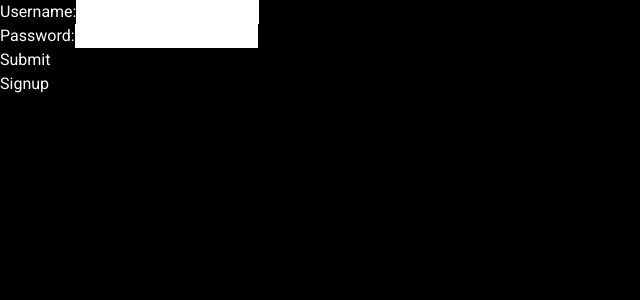
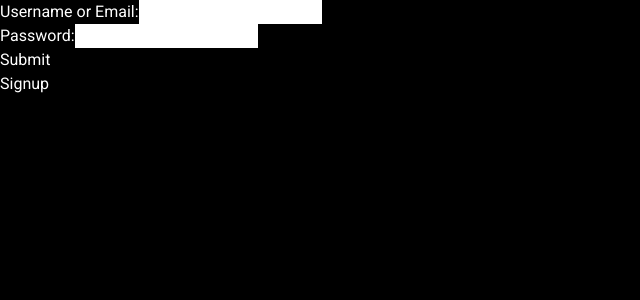
Before and after one commit to oslabs-beta/Anelyth, a React app: page /login in a window 1280 px wide. Shown: the top 300 px of the page, without its empty margins (0-640 px from the left). Built offline with nearby package versions, Linux system fonts and the light colour scheme.

Commit message:
edits to login where we check username or email input

```diff
--- a/Client/Views/LoginPage.jsx
+++ b/Client/Views/LoginPage.jsx
@@ -21,7 +21,6 @@
       if (response.status === 404) {
         alert('Username or password incorrect!');
       } else if (response.status === 200) {
-        alert('Login successful!')
         navigate('/usermain');
       }
       response = await response.json();
@@ -36,8 +35,8 @@
   return (
     <>
       <div className='enter-username'>
-        <label>Username:
-          <input type="text" name='username' value={formData.username} onChange={handleChange}/>
+        <label>Username or Email:
+          <input type="text" name='userOrEmail' value={formData.username} onChange={handleChange}/>
         </label>
       </div>
       <div className='enter-password'>
--- a/Client/Views/SignupPage.jsx
+++ b/Client/Views/SignupPage.jsx
@@ -19,7 +19,7 @@
       });
 
       if (response.status === 200) {
-        alert('Signup Successful!');
+        // alert('Signup Successful!');
         navigate('/login');
       } else {
         alert('Error occured during signup');
```
Also changed, not shown: 1 other file (tests, documents, lock files or other folders).
